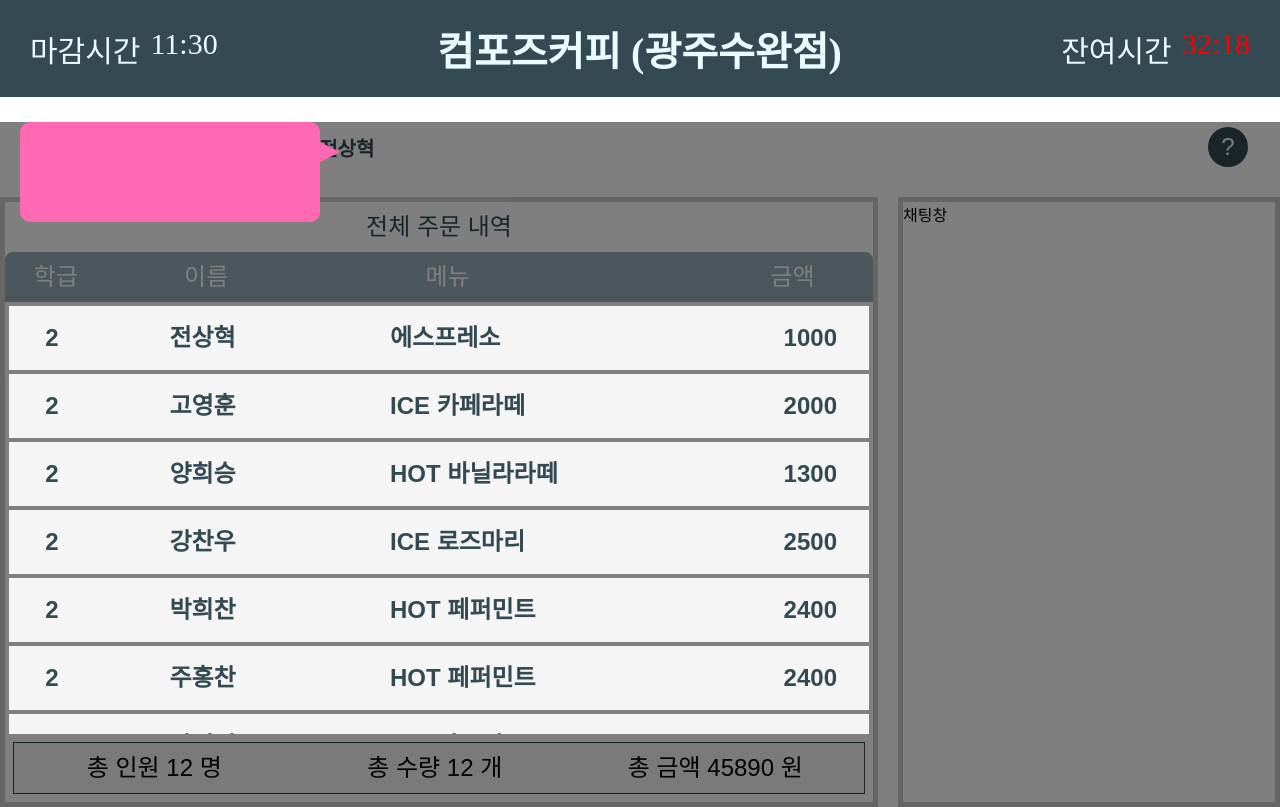
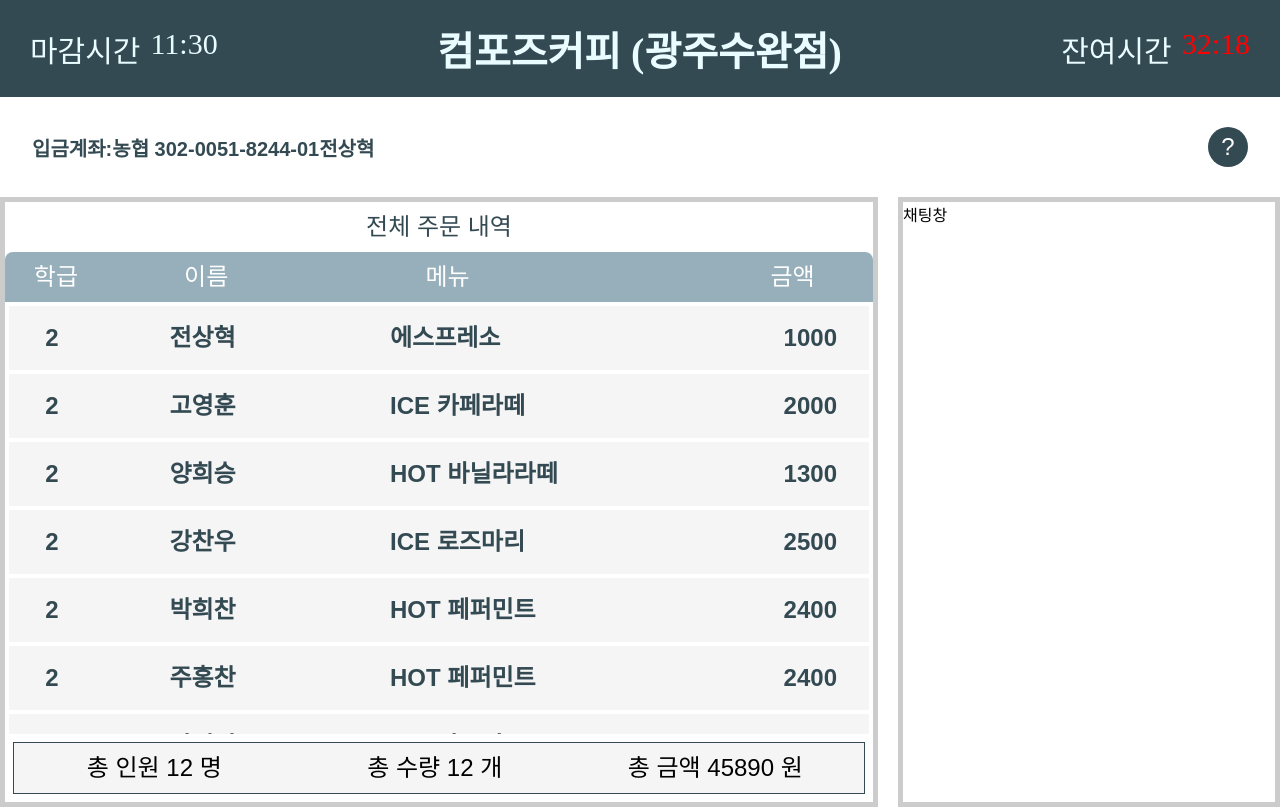
Before and after one commit to ssafee-team/ssafee, a Vue app in the folder frontend/: page /After in a window 1280 px wide. Built offline with nearby package versions, Linux system fonts and the light colour scheme.

Commit message:
feat: 물음표모달 구현 완료
새벽마무리 드가자~

작업자: 주홍찬

```diff
--- a/frontend/src/components/after/Info.vue
+++ b/frontend/src/components/after/Info.vue
@@ -1,19 +1,22 @@
 <template>
 	<div>
-		<!-- <div class="black-bg" v-if="isopened==true"> -->
-		<div class="black-bg">
+		<div class="black-bg" v-if="isopened==true">
+		<!-- <div class="black-bg"> -->
 			<div class="flexmodal">
-				<div class="modalbody"></div>
+				<div class="modalbody">
+          전체 주문 현황 상단은 배달 인원으로 선정된 명단입니다.<br>
+          배달 인원은 6잔 당 1명씩 추가됩니다.
+        </div>
 				<div class="modaltail"></div>
 			</div>
 		<!-- <div class="black-bg"> -->
 		</div>
-    <div class="dv" v-if="isVisible==true">
+    <!-- <div class="dv">
       <div class="dv">
           <h4>상세페이지</h4>
           <p>상세페이지내용</p>
       </div>
-    </div>
+    </div> -->
     <div id="info">
       <div id="accountinfo">
         <span>입금계좌:</span>
@@ -21,6 +24,7 @@
         <span>전상혁</span>
       </div>
     <div @mouseover="onMoloo" @mouseout="offMoloo" id="moloo">?</div>
+    <!-- <div @click="onMoloo" @mouseout="offMoloo" id="moloo">?</div> -->
     </div>
 	</div>
 </template>
@@ -110,13 +114,15 @@
         box-sizing: border-box;
       }
       .black-bg {
-        width: 100%;
+        width: 90%;
         height: 100%;
-        background: rgba(0,0,0,0.5);
+        /* background: rgba(0,0,0,0.5); */
         position: fixed;
         padding: 20px;
 				text-align: right;
-				margin-right: 0px;
+				/* margin-right: 0px; */
+        /* display: flex;
+        flex-direction: row; */
       }
       .white-bg {
         /* width: 50%; */
@@ -128,18 +134,26 @@
       }
 
 			.flexmodal {
-				width: 350px;
+				/* width: 100%; */
+        height: 100px;
 				/* padding-right: 8rem; */
-				display: flex;
+				display: inline-flex;
 				/* text-align: right; */
-				/* margin-right: 5rem; */
+        /* margin: 0px auto; */
+        /* margin-right: 6rem; */
+        position: absolute;
+        right: -2rem;
+
 			}
 			.modalbody {
-				width: 300px;
-				height: 100px;
+				width: 450px;
+				height: 50px;
 				background-color: hotpink;
 				border-radius: 10px;
-				transform: translateY(-20px);
+				transform: translateY(-28px);
+        text-align: center;
+        box-sizing: content-box;
+        padding: 10px;
 			}
 
 			.modaltail {
@@ -150,5 +164,6 @@
 				border-bottom: 10px solid transparent;
 				border-left: 20px solid hotpink;
 				border-right: 10px solid transparent;
+        transform: translateY(-4px);
 			}
   </style>
```
